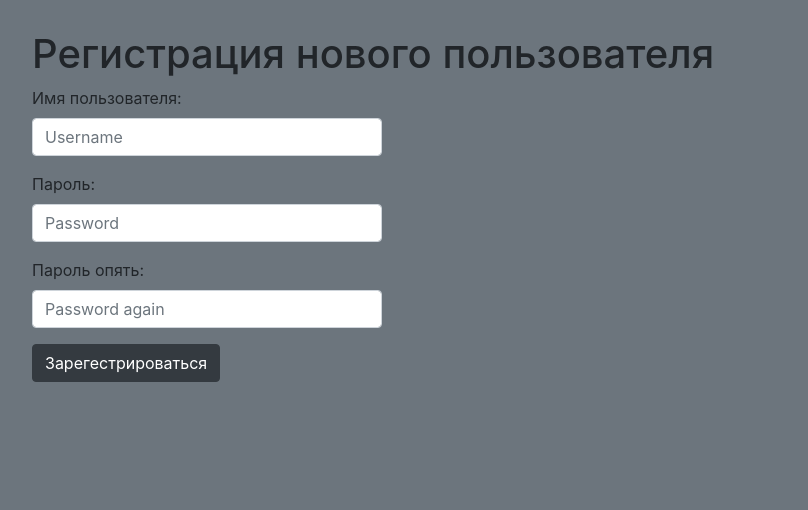
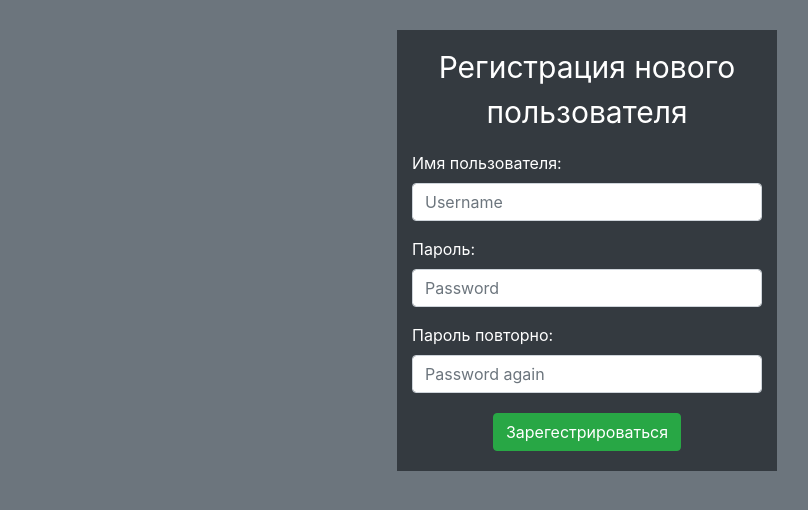
Before and after one commit to kuk4si/MARKETPLACE-Django-, a Django app: page /accounts/register/ in a window 1280 px wide. Shown: the part 56-566 px from the top of the page, without its empty margins (53-861 px from the left). Run offline with Django 4.2, Linux system fonts and the light colour scheme; some libraries are stand-ins or nearby versions.

Commit message:
Fixed styles and reworks

```diff
--- a/accounts/forms.py
+++ b/accounts/forms.py
@@ -52,7 +52,7 @@ class UserRegistrationForm(forms.ModelForm):
         'placeholder': 'Password'
     }))
 
-    password2 = forms.CharField(label='Пароль опять', widget=forms.PasswordInput(attrs={
+    password2 = forms.CharField(label='Пароль повторно', widget=forms.PasswordInput(attrs={
         'class': 'form-control',
         'placeholder': 'Password again'
     }))
@@ -69,17 +69,17 @@ class UserRegistrationForm(forms.ModelForm):
 
 
 class ProfileEditForm(forms.ModelForm):
-    name = forms.CharField(label='Имя', widget=forms.TextInput(attrs={
+    name = forms.CharField(required=False, label='Имя', widget=forms.TextInput(attrs={
         'class': 'form-control name_field col-5',
-        'placeholder': ''
+        'placeholder': '',
     }))
 
-    bio = forms.CharField(label='О себе', widget=forms.Textarea(attrs={
+    bio = forms.CharField(required=False, label='О себе', widget=forms.Textarea(attrs={
         'class': 'form-control bio_field col-5',
         'placeholder': '',
     }))
 
-    avatar = forms.ImageField(label='Текущий аватар', widget=MyClearableFileInput)
+    avatar = forms.ImageField(required=False, label='Текущий аватар', widget=MyClearableFileInput)
 
     class Meta:
         model = Profile
--- a/accounts/templates/accounts/profile_update.html
+++ b/accounts/templates/accounts/profile_update.html
@@ -15,13 +15,16 @@
 
             {% if request.user.pk == profile.user.pk %}
 
-                <br>
+            <div class="profile_update_form_custom bg-dark" style="color: white; padding-left: 12px;
+padding-bottom: 20px;">
+                <p style="font-size: 30px;">Редактирование профиля</p>
                 <form method="post" enctype="multipart/form-data">
                     {% csrf_token %}
 
                         {{ form.as_p }}
 
                 <input type="submit" value="Сохранить">
+            </div>
 
             {% else %}
 
--- a/accounts/templates/accounts/register.html
+++ b/accounts/templates/accounts/register.html
@@ -1,11 +1,23 @@
 {% extends 'base.html' %}
+
+{% load static %}
+
+{% block custom_css %}
+    {% get_static_prefix as STATIC_PREFIX %}
+    <link rel="stylesheet" href="{{ STATIC_PREFIX }}css/register.css" type="text/css">
+{% endblock %}
 
 {% block title %}Регистрация{% endblock %}
 
 {% block content %}
 
-        <h1>Регистрация нового пользователя</h1>
+        <div class="row">
+                <div class="register_label bg-dark mx-auto col-md-4">
+                        <p>Регистрация нового пользователя</p>
+                </div>
+        </div>
 
-        {% include 'form.html' with button='Зарегестрироваться' %}
+
+        {% include 'form_for_auth.html' with button='Зарегестрироваться' %}
 
 {% endblock  %}
--- a/marketplace/urls.py
+++ b/marketplace/urls.py
@@ -23,7 +23,8 @@ urlpatterns = [
     path('admin/', admin.site.urls),
     path('', include(('products.urls', 'products'))),
     path('accounts/', include(('accounts.urls', 'accounts'))),
-] + static(settings.MEDIA_URL, document_root=settings.MEDIA_ROOT)
+]
 
-# if settings.DEBUG:
-#    urlpatterns += static(settings.MEDIA_URL, document_root=settings.MEDIA_ROOT)
+if settings.DEBUG:
+    urlpatterns += static(settings.MEDIA_URL,
+                          document_root=settings.MEDIA_ROOT)
--- a/products/forms.py
+++ b/products/forms.py
@@ -16,7 +16,8 @@ class ProductForm(forms.ModelForm):
 
     price = forms.DecimalField(label='Цена', widget=forms.NumberInput(attrs={
         'class': 'form-control',  # <input class="form-control">
-        'placeholder': 'Укажите цену (в рублях)'
+        'placeholder': 'Укажите цену (в рублях)',
+        'style': 'width: 30%'
     }))
 
     description = forms.CharField(label='Описание', widget=forms.Textarea(attrs={
--- a/products/templates/products/update.html
+++ b/products/templates/products/update.html
@@ -15,9 +15,10 @@
 
 {% if request.user.pk == object.owner.pk %}
 
-<h2>Редактирование товара</h2>
+<div class="update_label bg-dark" style="color: white; padding-left: 25px; padding-top: 10px;
+padding-bottom: 10px;"><p style="margin: 0; font-size: 30px;">Редактирование товара</p></div>
 
-{% include 'form.html' with button='Редактировать' %}
+{% include 'product_form.html' with button='Редактировать' %}
 
 {% else %}
 
--- /dev/null
+++ b/static/css/register.css
@@ -0,0 +1,9 @@
+.register_label{
+    color: white;
+    text-align: center;
+}
+
+.register_label p{
+    margin-top: 15px;
+    font-size: 30px;
+}
--- a/templates/form.html
+++ /dev/null
@@ -1,9 +0,0 @@
-<div class="row">
-    <div class="col-md-4 ">
-        <form action="{{ action }}" method="post">
-            {% csrf_token %}
-            {{ form.as_p }}
-            <button type="submit" class="btn btn-dark">{{ button }}</button>
-        </form>
-    </div>
-</div>
--- /dev/null
+++ b/templates/form_for_auth.html
@@ -0,0 +1,11 @@
+<div class="row">
+    <div class="col-md-4 mx-auto bg-dark">
+        <form action="{{ action }}" method="post" style="color:white;">
+            {% csrf_token %}
+            {{ form.as_p }}
+            <div class="button_space mx-auto" style="display: flex; justify-content: center; margin-bottom: 20px; margin-top: 20px;">
+                <button type="submit" class="btn btn-success">{{ button }}</button>
+            </div>
+        </form>
+    </div>
+</div>
```
Also changed, not shown: accounts/templates/accounts/login.html (+14 -2 lines), accounts/templates/accounts/profile.html (+10 -5 lines), products/templates/products/add_product.html (+9 -2 lines), static/css/login.css (added, +9 -0 lines), static/css/product_add.css (added, +10 -0 lines), templates/product_form.html (added, +9 -0 lines).
